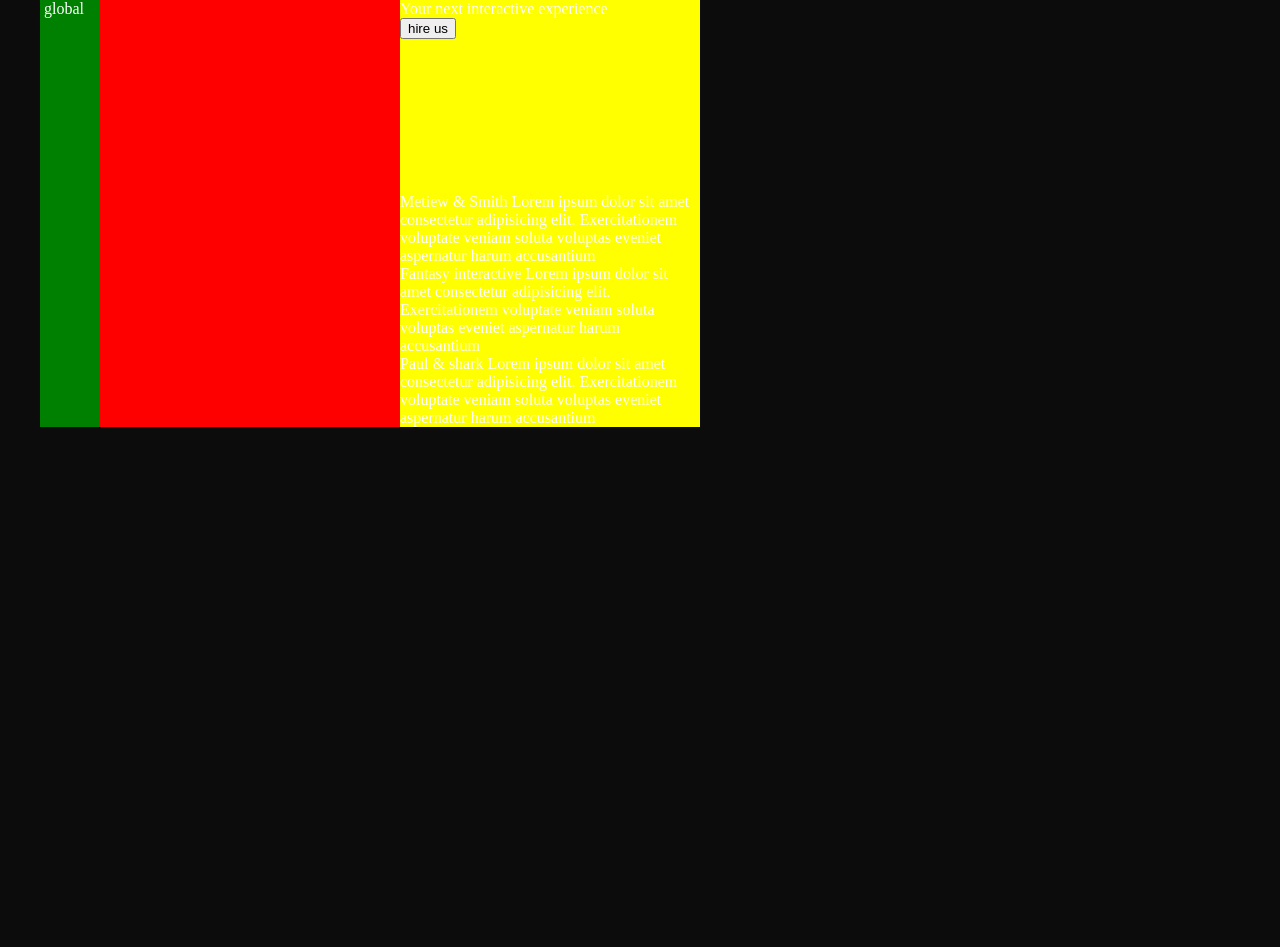
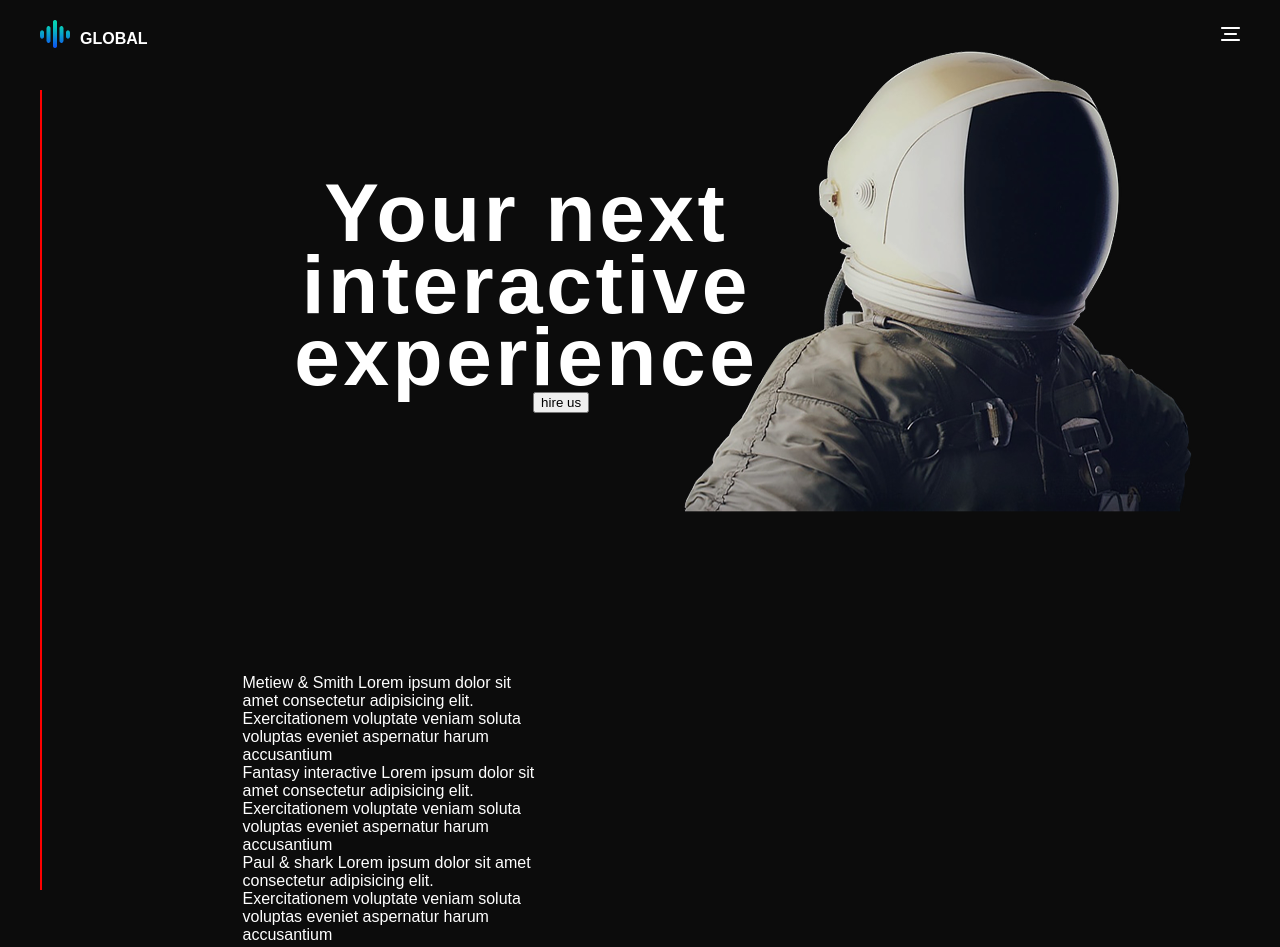
Before and after one commit to GM4FN/cosmoSite, a plain HTML site: page index.html in a window 1280 px wide. Shown: the top 947 px of the page. Drawn offline with Linux system fonts and the light colour scheme; a web font is replaced by a local one.

Commit message:
Added part of frist screen

```diff
--- a/index.html
+++ b/index.html
@@ -10,19 +10,27 @@
   <body>
     <div class="main-container">
       <header class="header">
-        <img src="" alt="" class="header_logo" />
-        <span class="header_logo-text"> global </span>
-        <div class="burger-menu">
-          <svg class="burger-menu_svg">
-            <line></line>
-            <line></line>
-            <line></line>
-          </svg>
+        <div class="header_logo-text">
+          <img
+            src="img/Rounded_Rectangle_2_copy_2.png"
+            alt=""
+            class="header_logo"
+            width="30"
+            height="28"
+          />
+          <span> global </span>
         </div>
+        <img
+          src="img/Rounded_Rectangle_1_copy.png"
+          alt=""
+          class="header_burger"
+          width="19"
+          height="14"
+        />
       </header>
       <nav class="navigation">
         <span class="navigation_number"></span>
-        <svg class="navigation_svg">
+        <svg class="navigation_svg" width="2" height="568">
           <line></line>
           <circle></circle>
           <circle></circle>
@@ -46,12 +54,17 @@
       </nav>
       <main class="main-content">
         <section class="main-content_first-screen">
-          <div class="main-content_experience">
           <div class="main-content_experience-text">
             Your next interactive experience
           </div>
           <button class="main-content_experience-button">hire us</button>
-            <img src="" alt="" class="main-content_experience-img" />
+          <img
+            src="img/img.png"
+            alt=""
+            class="main-content_experience-img"
+            width="511"
+            height="463"
+          />
           <div class="main-content_experience-tabs">
             <svg class="main-content_experience-tabs-svg"></svg>
             <div class="main-content_experience-tabs-texts">
@@ -85,7 +98,6 @@
               </span>
             </div>
           </div>
-          </div>
         </section>
       </main>
     </div>
--- a/style/style.css
+++ b/style/style.css
@@ -1,28 +1,78 @@
+@import url("https://fonts.googleapis.com/css2?family=Anek+Telugu:wght@300;400;700&display=swap");
 body {
   margin: 0;
   padding: 0;
   box-sizing: border-box;
   background-color: #0c0c0c;
-  color: #fff; }
+  color: #fff;
+  font-family: 'Anek Telugu', sans-serif; }
 
 .main-container {
   max-width: 1200px;
   margin: 0 auto;
   display: grid;
   grid-template-columns: repeat(12, 1fr);
-  grid-template-rows: repeat(12, 1fr);
-  grid-auto-rows: 60px; }
+  grid-template-rows: repeat(6, 100vh);
+  grid-column-gap: 15px; }
 
 .header {
-  position: sticky;
-  background-color: green;
-  overflow: hidden; }
+  display: flex;
+  position: fixed;
+  justify-content: space-between;
+  align-items: center;
+  margin-top: 20px;
+  min-width: 1200px; }
+
+.header_logo-text {
+  display: flex;
+  align-items: center;
+  font-weight: bold; }
+  .header_logo-text span {
+    text-transform: uppercase;
+    align-self: flex-end; }
+
+.header_logo {
+  margin-right: 10px;
+  align-self: flex-start; }
 
 .navigation {
+  height: 100vh;
+  display: flex;
+  position: fixed;
+  margin-top: 90px;
+  flex-direction: column;
   background-color: red; }
 
 .main-content {
-  background-color: blue; }
+  grid-column: 3/13;
+  margin-top: 5%; }
 
 .main-content_first-screen {
-  background-color: yellow; }
+  display: grid;
+  grid-template-columns: repeat(9, 1fr);
+  grid-template-rows: 235px 235px 118px;
+  max-height: 100vh; }
+
+.main-content_experience-text {
+  font-size: 82px;
+  grid-column: 1/6;
+  grid-row: 1/3;
+  font-weight: bold;
+  text-align: center;
+  align-self: center;
+  line-height: 72px;
+  letter-spacing: 3.55px;
+  z-index: 1; }
+
+.main-content_experience-button {
+  grid-column: 1/3;
+  grid-row: 2/3;
+  justify-self: end;
+  align-self: center; }
+
+.main-content_experience-img {
+  grid-column: 5/9;
+  grid-row: 1/3; }
+
+.main-content_experience-tabs {
+  grid-row: 3/4; }
```
Also changed, not shown: img/Rounded_Rectangle_1_copy.png (added), img/Rounded_Rectangle_2_copy_2.png (added), img/img.png (added). Lines whose indentation alone changed are shown as unchanged.
